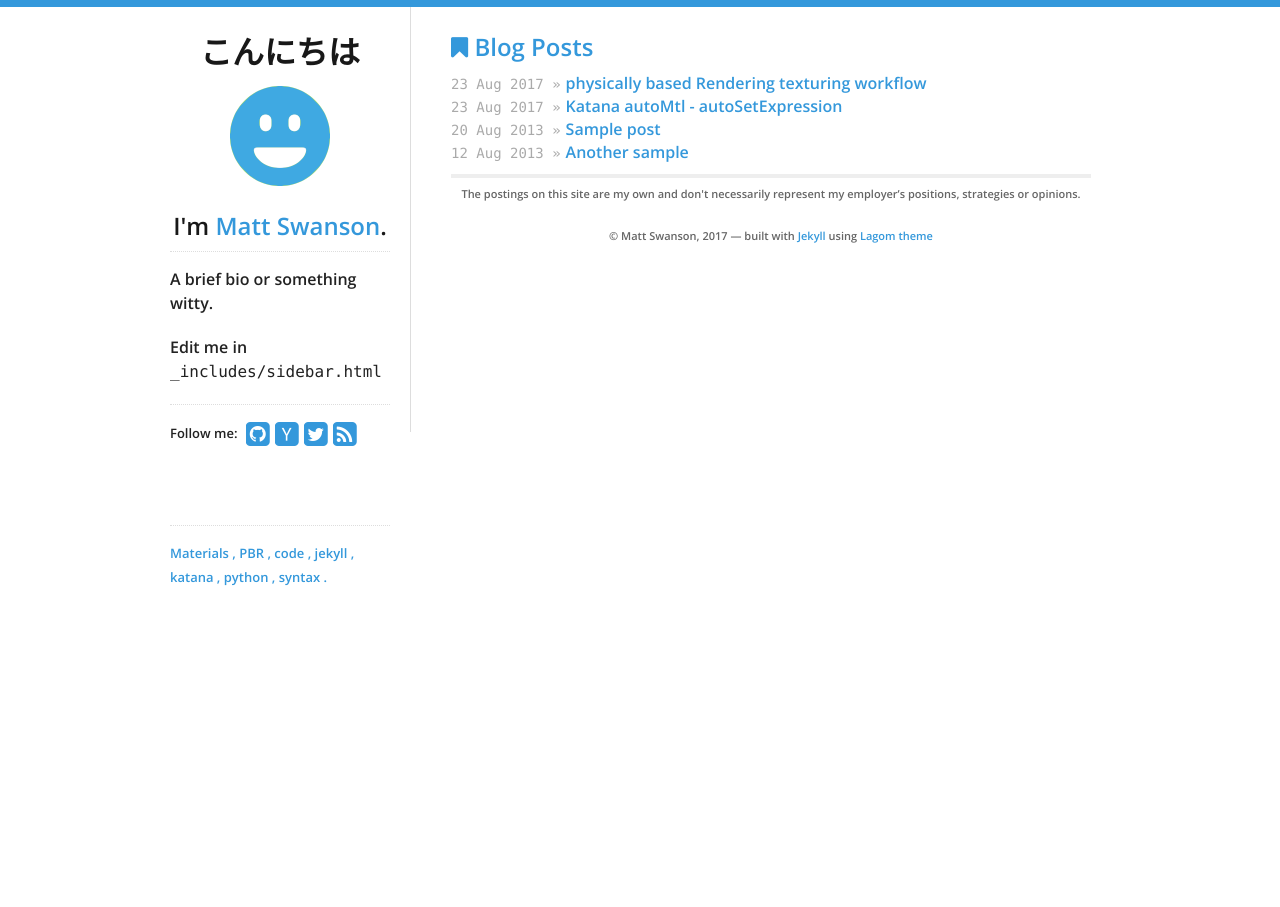
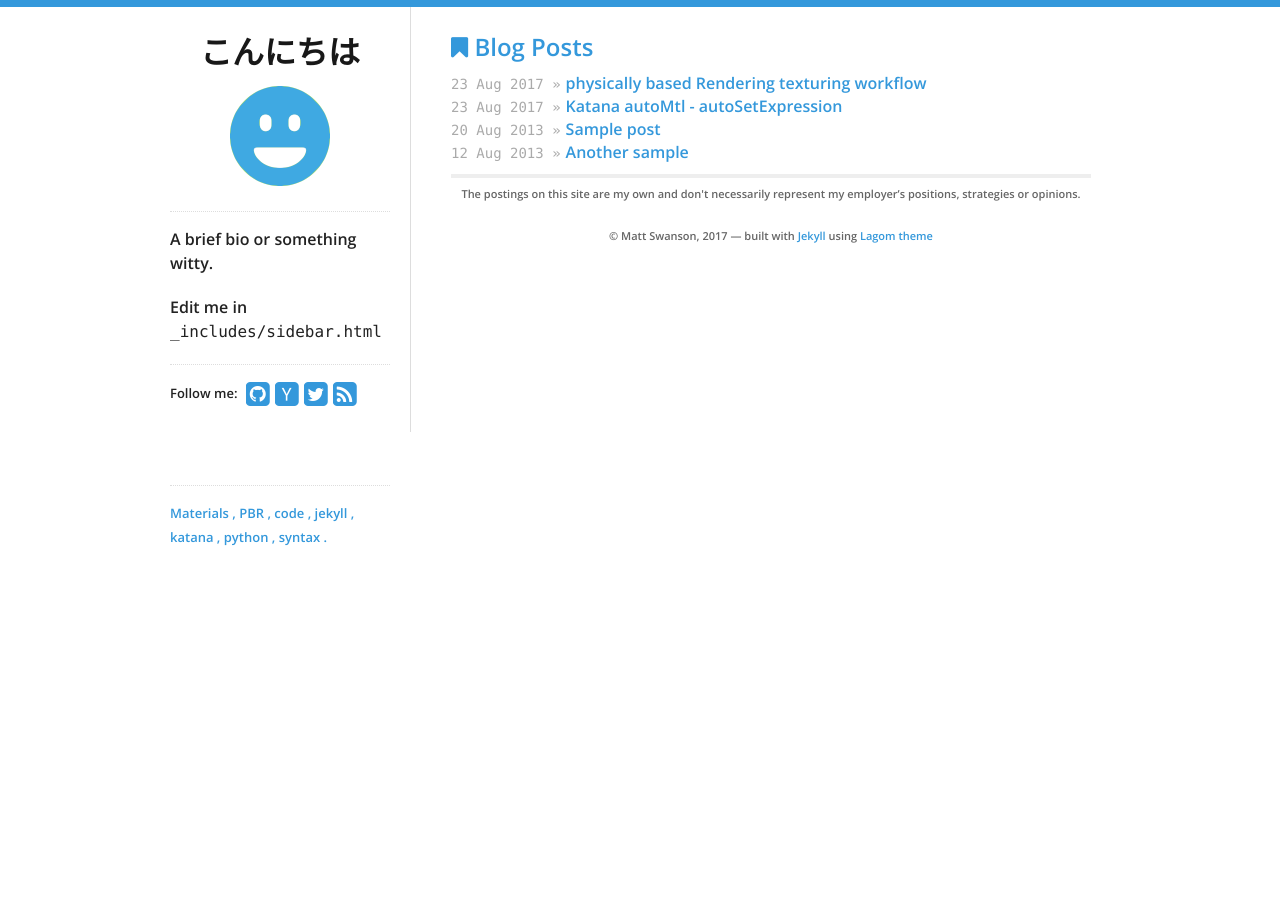
Before and after one commit to yoann01/ktmd, a Jekyll site: the page built from index.html, in a window 1280 px wide. Built offline with Jekyll 4.4.1, drawn with Linux system fonts in a browser that asks for light colours; nearby versions of some CDN libraries.

Commit message:
Update sidebar.html

```diff
--- a/_includes/sidebar.html
+++ b/_includes/sidebar.html
@@ -7,7 +7,7 @@
     <img src="/logo.png" id="logo" alt="Blog logo"/>
     {% endif %}
   </a>
-  <h2>I'm <a href="/">{{ site.data.theme.name }}</a>.</h2>
+
   <div id="bio">
     <p>A brief bio or something witty.</p>
     <p>
```
